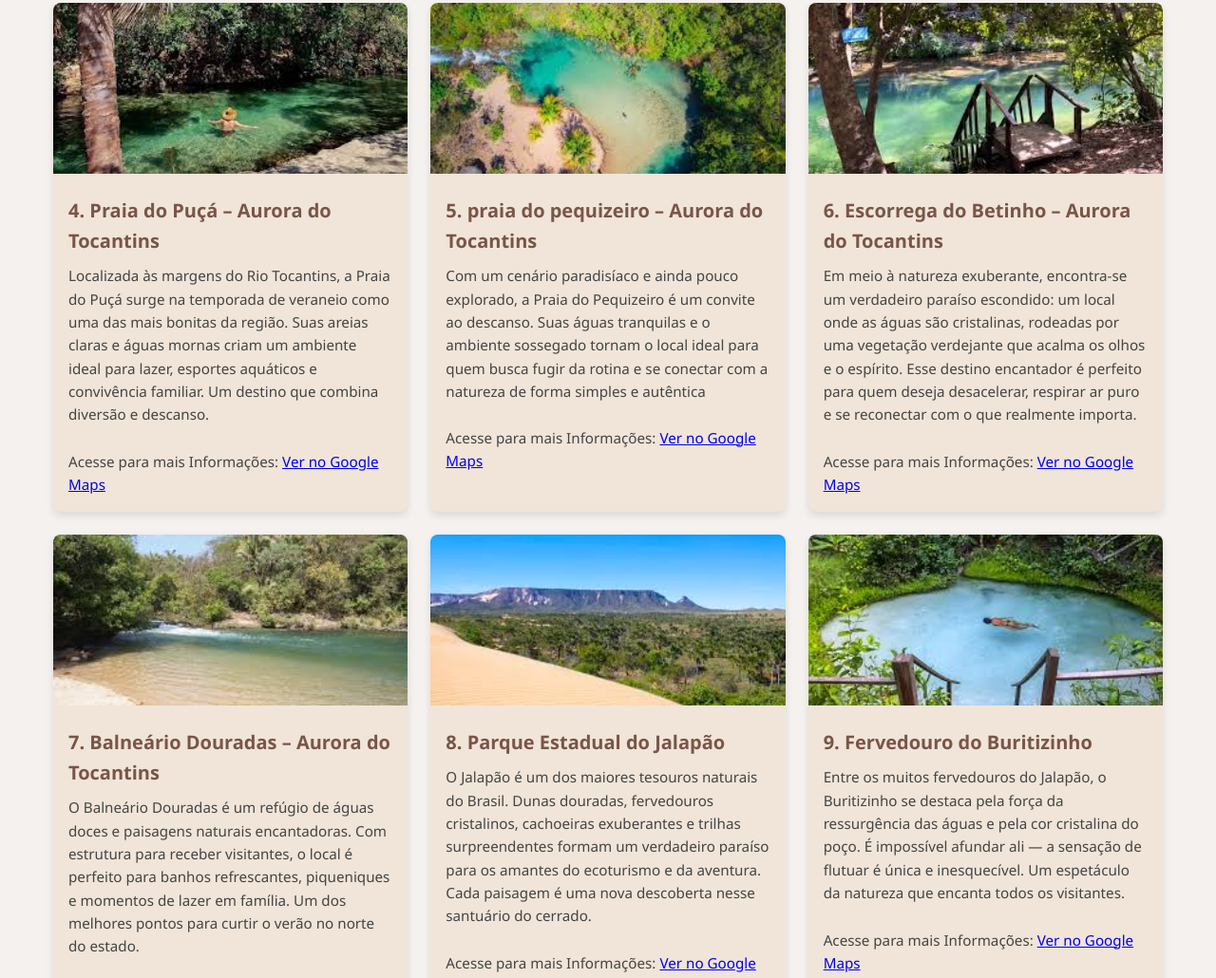
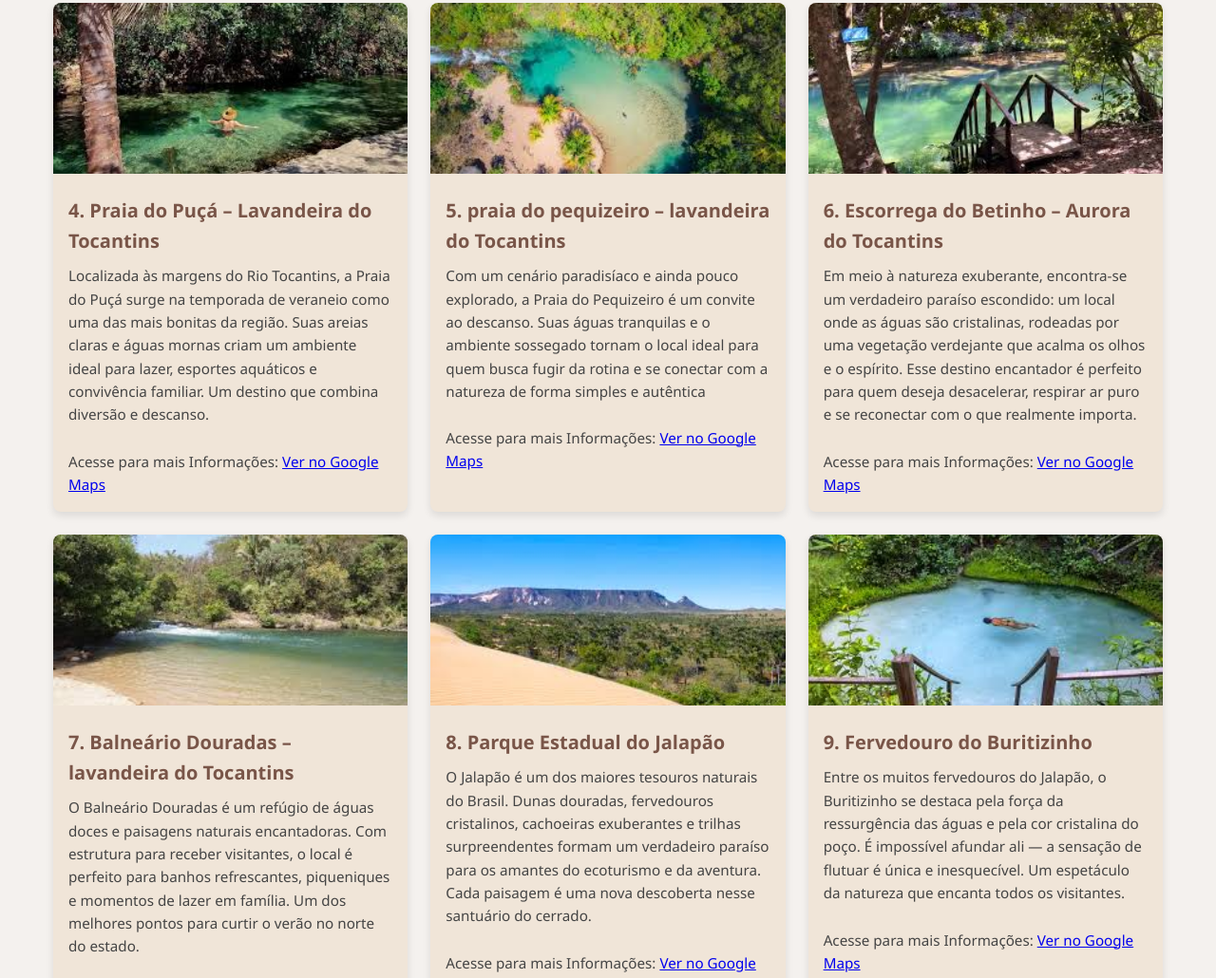
Before and after one commit to Wandogandara/projeto-pontos-turistico, a plain HTML site: page index.html in a window 1280 px wide. Shown: the part 682-1712 px from the top of the page at 95% size. Drawn offline with Linux system fonts and the light colour scheme.

Commit message:
atulização

```diff
--- a/index.html
+++ b/index.html
@@ -59,7 +59,7 @@
             <img src="imagem/praia do puça.jpg" alt="">
 
             <div class="ponto-info">
-             <h2>4. Praia do Puçá – Aurora do Tocantins</h2>
+             <h2>4. Praia do Puçá – Lavandeira do Tocantins</h2>
              <p>Localizada às margens do Rio Tocantins, a Praia do Puçá surge na temporada de veraneio como uma das mais bonitas da região. Suas areias claras e águas mornas criam um ambiente ideal para lazer, esportes aquáticos e convivência familiar. Um destino que combina diversão e descanso. </p><br>
              <p>Acesse para mais Informações: <a href="https://maps.app.goo.gl/3oNx1UZr2UUzScsu9" target="_blank">Ver no Google Maps</a></p>
             </div>
@@ -69,7 +69,7 @@
             <img src="imagem/praia do pequizeiro.jpg" alt="">
 
             <div class="ponto-info">
-             <h2>5. praia do pequizeiro – Aurora do Tocantins</h2>
+             <h2>5. praia do pequizeiro – lavandeira do Tocantins</h2>
              <p>Com um cenário paradisíaco e ainda pouco explorado, a Praia do Pequizeiro é um convite ao descanso. Suas águas tranquilas e o ambiente sossegado tornam o local ideal para quem busca fugir da rotina e se conectar com a natureza de forma simples e autêntica<p><br>
              <p>Acesse para mais Informações: <a href="https://maps.app.goo.gl/UTJUpSdiAxGnPAa58" target="_blank">Ver no Google Maps</a></p>
             </div>
@@ -89,7 +89,7 @@
             <img src="imagem/Balneário Douradas.jpg" alt="">
 
             <div class="ponto-info">
-             <h2>7. Balneário Douradas – Aurora do Tocantins</h2>
+             <h2>7. Balneário Douradas – lavandeira do Tocantins</h2>
              <p>O Balneário Douradas é um refúgio de águas doces e paisagens naturais encantadoras. Com estrutura para receber visitantes, o local é perfeito para banhos refrescantes, piqueniques e momentos de lazer em família. Um dos melhores pontos para curtir o verão no norte do estado.</p><br>
              <p>Acesse para mais Informações: <a href="https://g.co/kgs/dU25X3K" target="_blank">Ver no Google Maps</a></p>
             </div>
```
